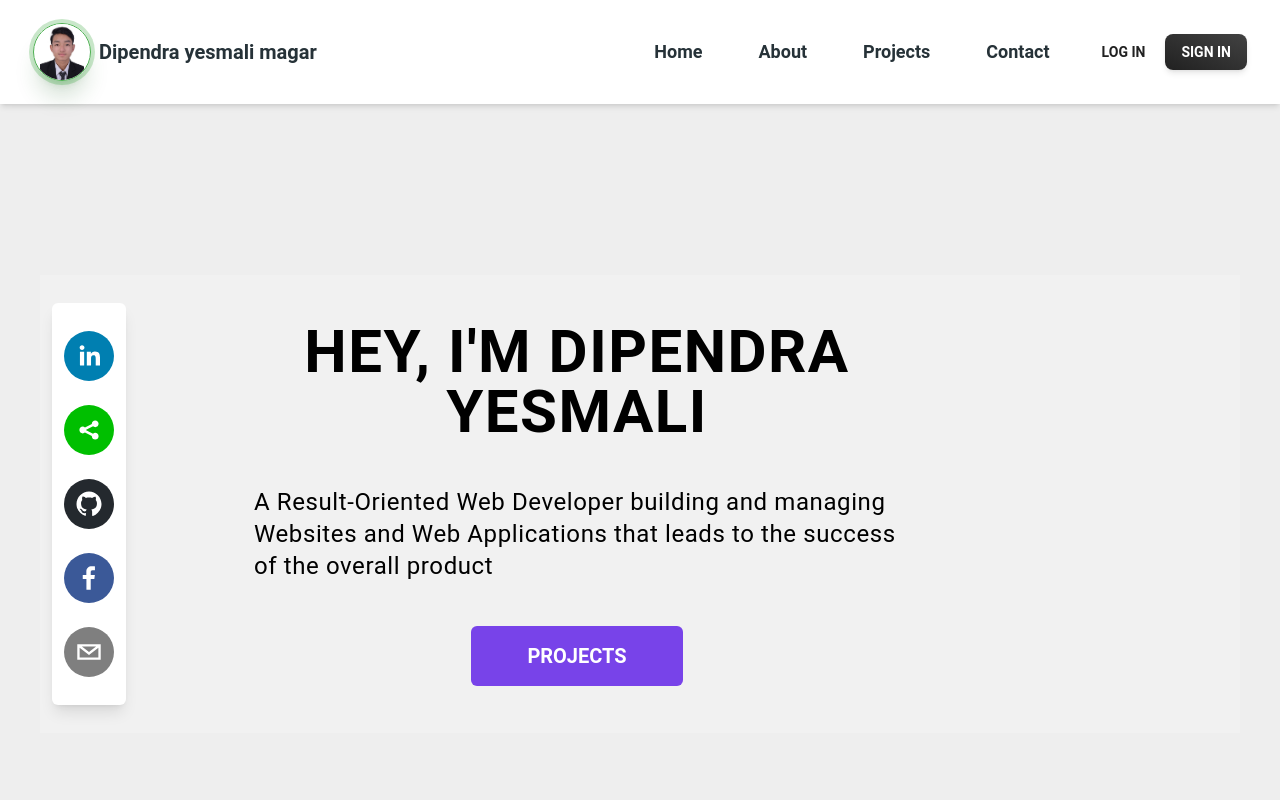
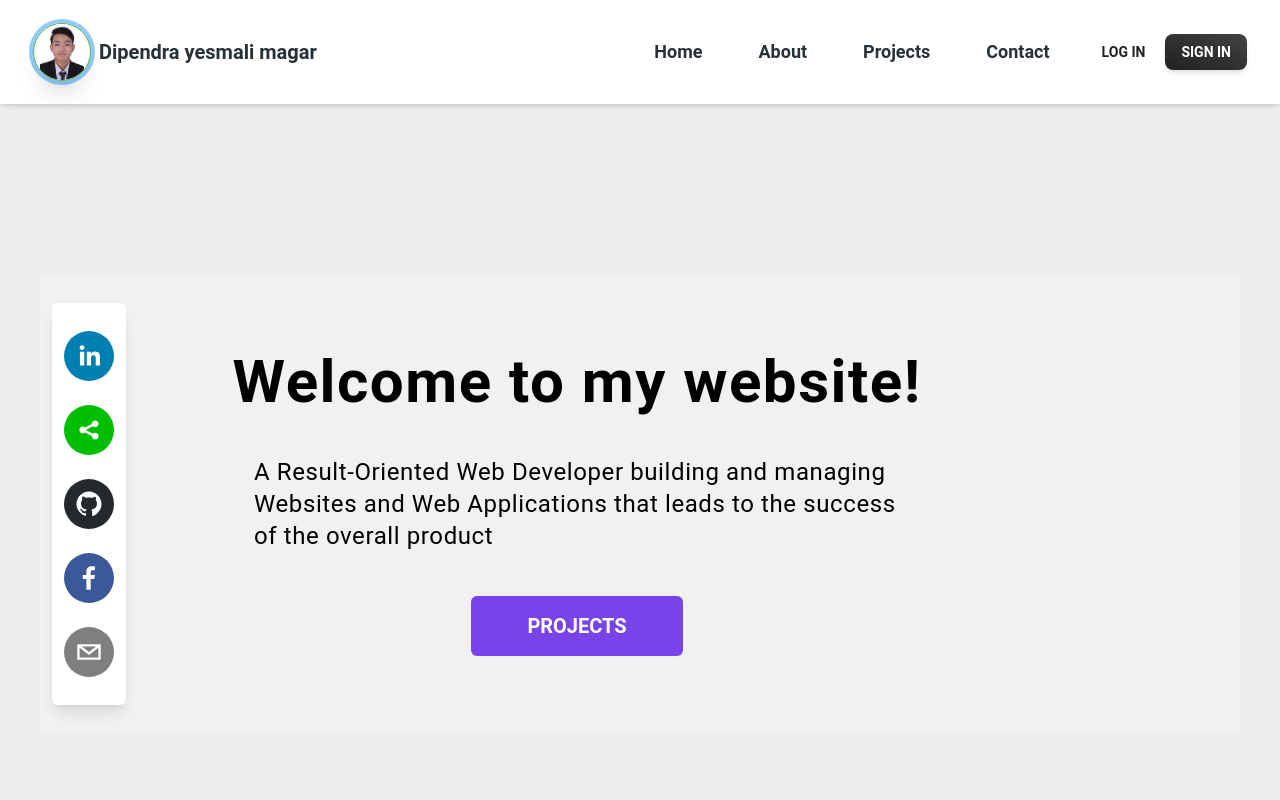
Before and after one commit to ydipen111/Porffolio, a React (Vite) app: page /home-page in a window 1280 px wide. Shown: the top 800 px of the page. Built offline with nearby package versions, Linux system fonts and the light colour scheme.

Commit message:
making animation for text

```diff
--- a/src/Pages/Header.jsx
+++ b/src/Pages/Header.jsx
@@ -66,7 +66,7 @@ export default function Header() {
                 size="lg"
                 alt="avatar"
                 src={myPhoto}
-                className="border border-green-500 shadow-xl shadow-green-900/20 ring-4 ring-green-500/30 object-contain"
+                className="border border-green-500 shadow-xl shadow-customPurple-900/20 ring-4  object-contain"
               />
               <h1 className="text-center items-center hover:text-customPurple duration-500 text-xl ">Dipendra yesmali magar</h1>
             </div>
--- a/src/Pages/Home.jsx
+++ b/src/Pages/Home.jsx
@@ -1,4 +1,4 @@
-import React from 'react'
+import React, { useEffect, useState } from 'react'
 import Food from './Food'
 import { FaFacebook, FaGithubAlt, } from "react-icons/fa";
 import { FaLinkedin, FaXTwitter } from 'react-icons/fa6';
@@ -7,6 +7,53 @@ import { NavLink } from 'react-router-dom';
 import { SocialIcon } from 'react-social-icons'
 
 export default function Home() {
+
+  const words = ["Hello, I am Dipendra Magar!", "Welcome to my website!", "I am web developer and designer."];
+  const [currentWordIndex, setCurrentWordIndex] = useState(0);
+  const [currentText, setCurrentText] = useState("");
+  const [isDeleting, setIsDeleting] = useState(false);
+  const [letterIndex, setLetterIndex] = useState(0);
+
+  useEffect(() => {
+    const handleType = () => {
+      const currentWord = words[currentWordIndex];
+
+      if (isDeleting) {
+        setCurrentText(currentWord.substring(0, letterIndex - 1));
+        setLetterIndex(letterIndex - 1);
+        if (letterIndex === 0) {
+          setIsDeleting(false);
+          setCurrentWordIndex((prevIndex) => (prevIndex + 1) % words.length);
+        }
+      } else {
+        setCurrentText(currentWord.substring(0, letterIndex + 1));
+        setLetterIndex(letterIndex + 1);
+        if (letterIndex === currentWord.length) {
+          setIsDeleting(true);
+        }
+      }
+    };
+
+    const typingDelay = isDeleting ? 50 : 100; // Adjust typing speed
+    const timeoutId = setTimeout(handleType, typingDelay);
+
+    return () => clearTimeout(timeoutId); // Clean up the timeout
+  }, [currentWordIndex, letterIndex, isDeleting, words]);
+
+
+
+
+
+
+
+
+
+
+
+
+
+
+
   return (
     <div className='bg-soft-black flex flex-row   md:pr-56 ssm:flex-col ssm:flex-reverse pr-0 mr-0   '>
       {/* social media link */}
@@ -28,7 +75,12 @@ export default function Home() {
 
       {/* Genaral information */}
       <div onClick={() => handleScrol(homeRef)} className='mmd:px-0 ssm:py-3 px-5 py-4 text-center space-y-4 flex flex-col justify-center   '>
-        <h1 className='text-6xl ssm:px-3  tracking-wide mmd:text-3xl sm:px-7 ssm:text-start font-bold '>HEY, I'M DIPENDRA YESMALI </h1>
+
+
+        <h1 className='text-6xl ssm:px-3  tracking-wide mmd:text-3xl sm:px-7 ssm:text-start font-bold'>{currentText}</h1>
+
+
+
         <p className='text-2xl mmd:text-xl ssm:px-3 px-24  font-sans py-7 ssm:py-3 tracking-wide text-start '>A Result-Oriented Web Developer building and managing Websites and Web Applications that leads to the success of the overall product</p>
 
         {/* FOR MOBILE SOCIALMDEDIA LINK */}
--- a/tailwind.config.js
+++ b/tailwind.config.js
@@ -6,6 +6,36 @@ module.exports = withMT({
   content: ["./src/**/*.{js,jsx,ts,tsx}"],
   theme: {
     extend: {
+      animation: {
+        'blink': 'blink 1s infinite',
+      },
+      keyframes: {
+        blink: {
+          '0%, 100%': { opacity: 1 },
+          '50%': { opacity: 0 },
+        },
+      },
+      animation: {
+        'slide': 'slide 2s ease-in-out infinite',
+      },
+      keyframes: {
+        slide: {
+          '0%': { transform: 'translateX(100%)' },
+          '100%': { transform: 'translateX(0)' },
+        },
+      },
+      animation: {
+        'slide-left': 'slide-left 2s ease-in-out forwards',
+      },
+      keyframes: {
+        'slide-left': {
+          '0%': { transform: 'translateX(-100%)', opacity: 0 },
+          '100%': { transform: 'translateX(0)', opacity: 1 },
+        },
+      },
+
+
+
       colors: {
         "customPurple": '#7843E9',
         "soft-black": '#F1F1F1',
```
Also changed, not shown: src/Learn.txt.
